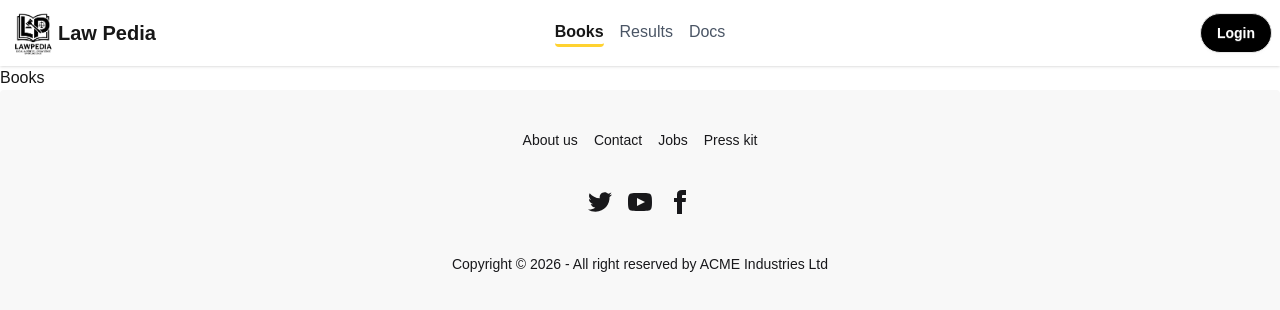
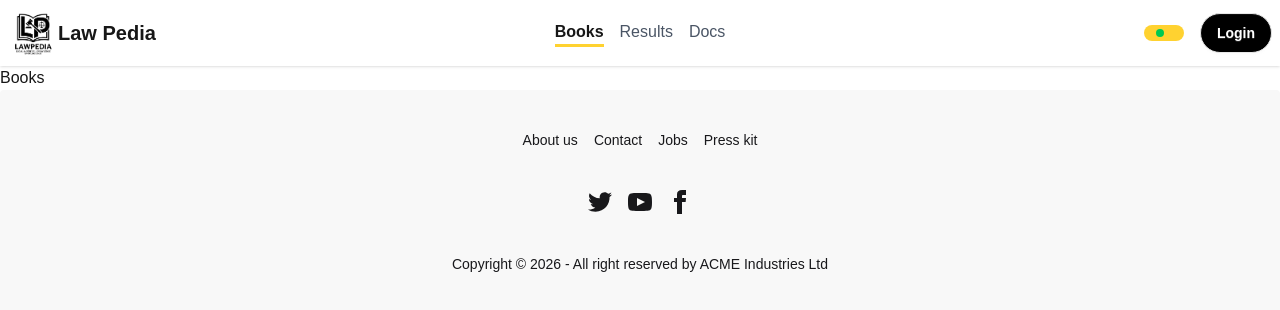
Before and after one commit to niloy-debnath/law-pedia, a Next.js app: page /books in a window 1280 px wide. Shown: the top 310 px of the page. Built offline with nearby package versions, Linux system fonts and the light colour scheme; no server answers.

Commit message:
user session showed in the ui

```diff
--- a/src/app/components/shared/Navbar.jsx
+++ b/src/app/components/shared/Navbar.jsx
@@ -4,9 +4,12 @@ import React from "react";
 import Logo from "./Logo";
 import Link from "next/link";
 import { usePathname } from "next/navigation";
+import { signOut, useSession } from "next-auth/react";
 
 const Navbar = () => {
-  const pathname = usePathname(); // Fixed the typo here ("pathame" -> "pathname")
+  const { data: session, status } = useSession();
+
+  const pathname = usePathname();
 
   // 1. Define your navigation links in an array
   const links = [
@@ -26,7 +29,7 @@ const Navbar = () => {
             href={link.href}
             className={
               isActive
-                ? " font-bold border-b-3  border-amber-300 rounded-b-sm"
+                ? " font-bold border-b-3  border-amber-300 "
                 : "text-gray-600 hover:text-gray-900"
             }
           >
@@ -67,15 +70,32 @@ const Navbar = () => {
         <Logo />
       </div>
 
-      {/* The desktop view also uses the clean mapped links automatically */}
       <div className="navbar-center hidden lg:flex">
         <div className="px-1">{nav}</div>
       </div>
 
-      <div className="navbar-end">
-        <Link href={"/login"} className="btn bg-black rounded-4xl text-white">
-          Login
-        </Link>
+      <div className="navbar-end flex gap-4">
+        <div className="flex items-center gap-2 bg-amber-300 px-3 py-1 rounded-4xl">
+          <div className="bg-green-500 rounded-full w-2 h-2"></div>
+          <h2>{session?.user?.name}</h2>
+        </div>
+        <div>
+          {session?.user ? (
+            <button
+              onClick={() => signOut()} // Replace with your actual signOut() function
+              className="btn bg-red-600 hover:bg-red-700 rounded-4xl text-white"
+            >
+              Logout
+            </button>
+          ) : (
+            <Link
+              href={"/login"}
+              className="btn bg-black rounded-4xl text-white"
+            >
+              Login
+            </Link>
+          )}
+        </div>
       </div>
     </div>
   );
--- a/src/app/layout.jsx
+++ b/src/app/layout.jsx
@@ -1,5 +1,6 @@
 import { Geist, Geist_Mono } from "next/font/google";
 import "./globals.css";
+import AuthProvider from "./providers/AuthProvider";
 
 const geistSans = Geist({
   variable: "--font-geist-sans",
@@ -22,7 +23,9 @@ export default function RootLayout({ children }) {
       lang="en"
       className={`${geistSans.variable} ${geistMono.variable} h-full antialiased`}
     >
-      <body className="min-h-full flex flex-col">{children}</body>
+      <body className="min-h-full flex flex-col">
+        <AuthProvider>{children}</AuthProvider>
+      </body>
     </html>
   );
 }
--- /dev/null
+++ b/src/app/providers/AuthProvider.jsx
@@ -0,0 +1,13 @@
+"use client";
+import { SessionProvider } from "next-auth/react";
+import React from "react";
+
+const AuthProvider = ({ children }) => {
+  return (
+    <div>
+      <SessionProvider>{children}</SessionProvider>
+    </div>
+  );
+};
+
+export default AuthProvider;
```
